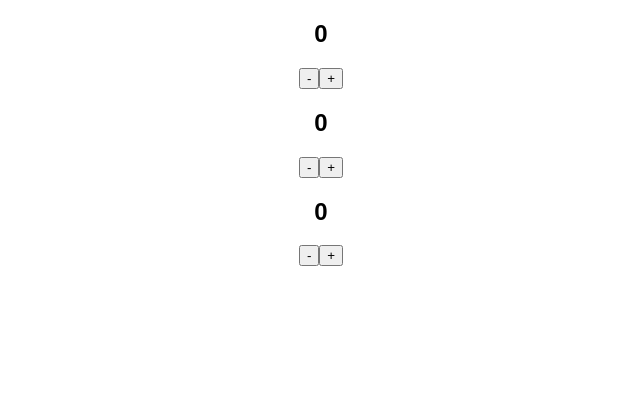
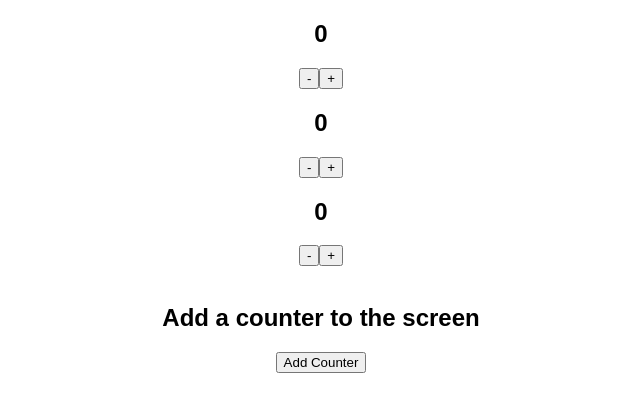
Before and after one commit to sistatress/Count-App, a React (Create React App) app: page / in a window 1280 px wide. Shown: the top 412 px of the page, without its empty margins (319-959 px from the left). Built offline with nearby package versions, Linux system fonts and the light colour scheme.

Commit message:
Add new counters in the app with button click

```diff
--- a/src/App.js
+++ b/src/App.js
@@ -54,12 +54,26 @@ const App = () => {
     );
   };
 
+  /*  Add a new counter to the App  */
+  const handleClick = () => {
+    const counterId = counters.length + 1;
+    const defaultCounter = {
+      id: counterId,
+      value: 0
+    };
+    const newCounters = [...counters, defaultCounter];
+    setCounts(newCounters);
+  };
+
   console.log(`[Render App]`);
 
   return (
     <div className="App">
       {/* Counters */}
       {counters.map(showCounters)}
+      <br />
+      <h2>Add a counter to the screen</h2>
+      <button onClick={handleClick}>Add Counter</button>
     </div>
   );
 };
```
